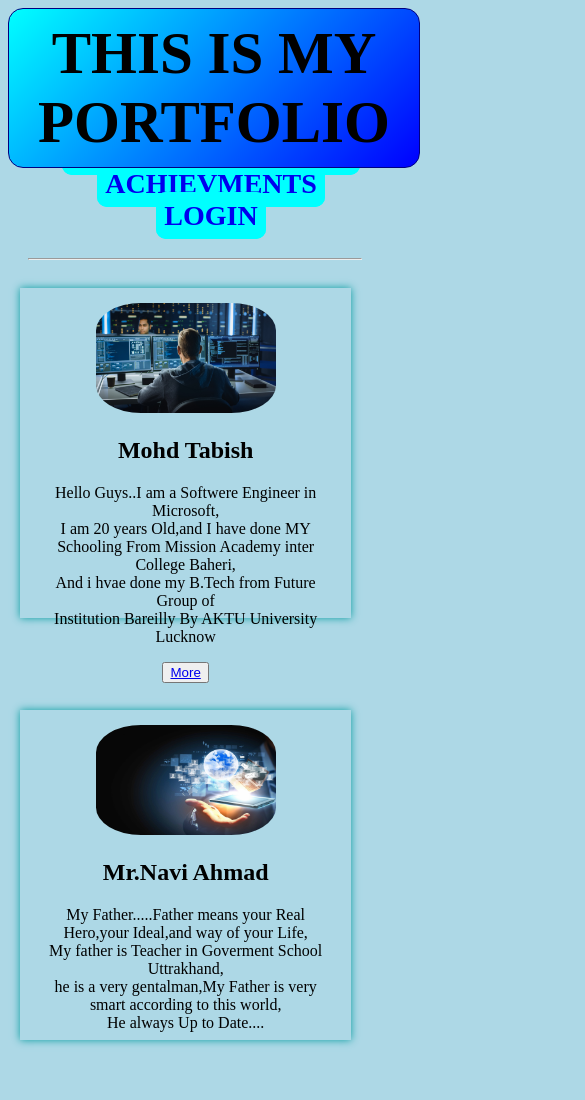
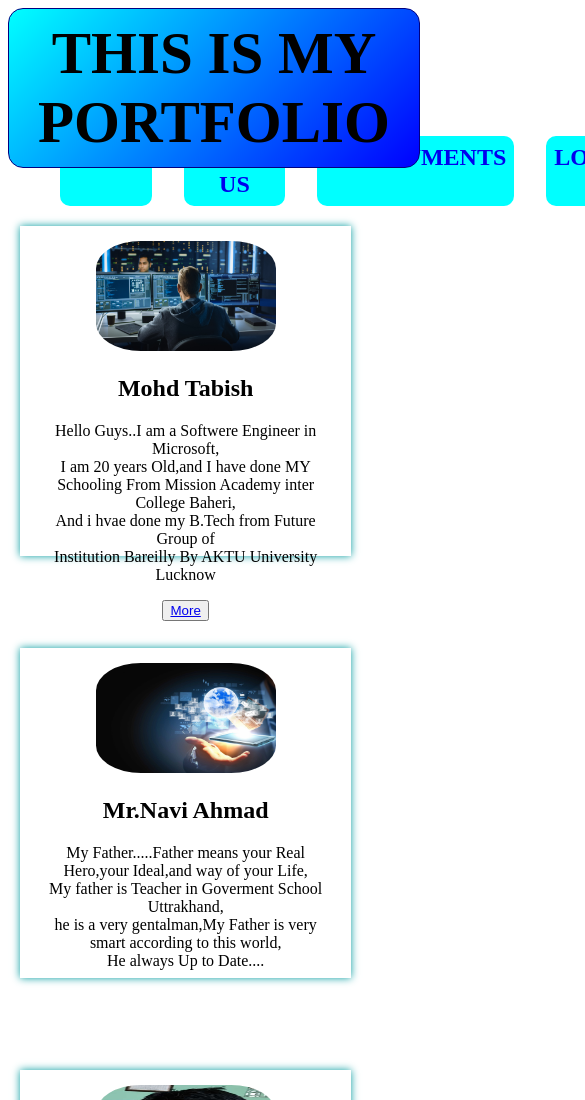
Before and after one commit to Mohdtabish75/portfolo, a plain HTML site: page index.html in a window 390 px wide. Shown: the top 1100 px of the page, 585 px wide, since content can reach past the window. Drawn offline with Linux system fonts and the light colour scheme.

Commit message:
Update index.html

```diff
--- a/index.html
+++ b/index.html
@@ -6,15 +6,17 @@
     <title>Responsive Website</title>
     <link rel="stylesheet" href="style.css">
     <style>
-    @media screen and (max-width:900px)
-{
-body {background-color:rgb(174, 234, 174);}
-}
-@media screen and (max-width:600px)
-{
-body {background-color:lightblue;}
-}
-
+   @media (min-width: 320px){
+        .na a{
+            font-size: 24px;
+            display: flex;
+            width: 100%;
+        }
+        .na{
+            font-size: 18px;
+            display: flex;
+        }
+    }
     </style>
 </head>
 <body>
```
